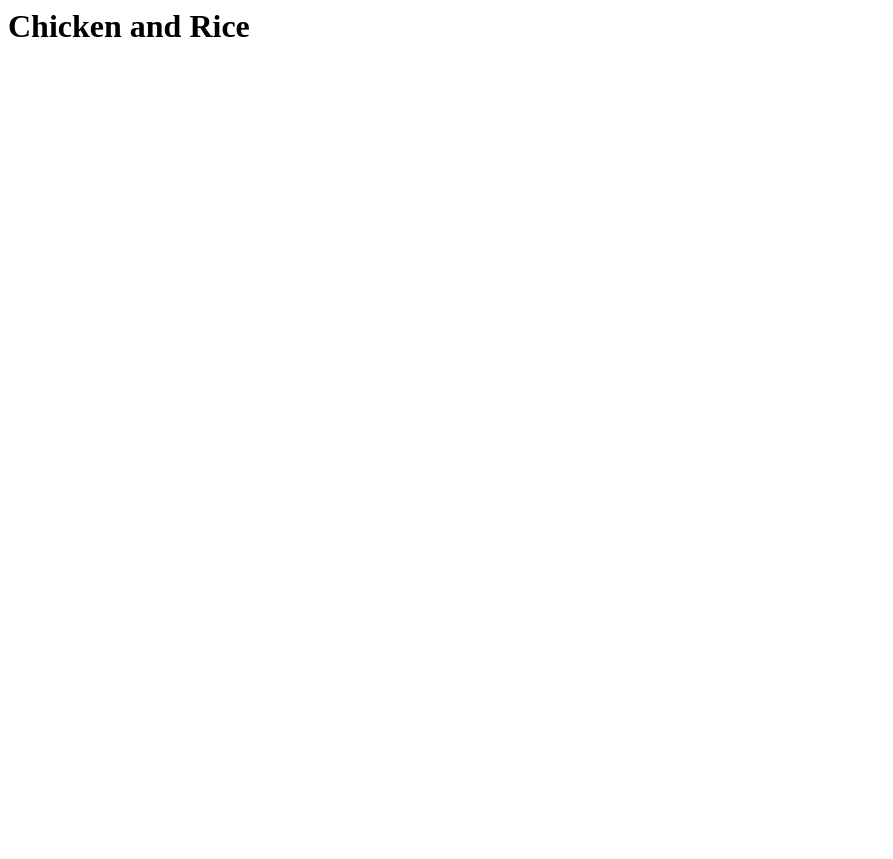
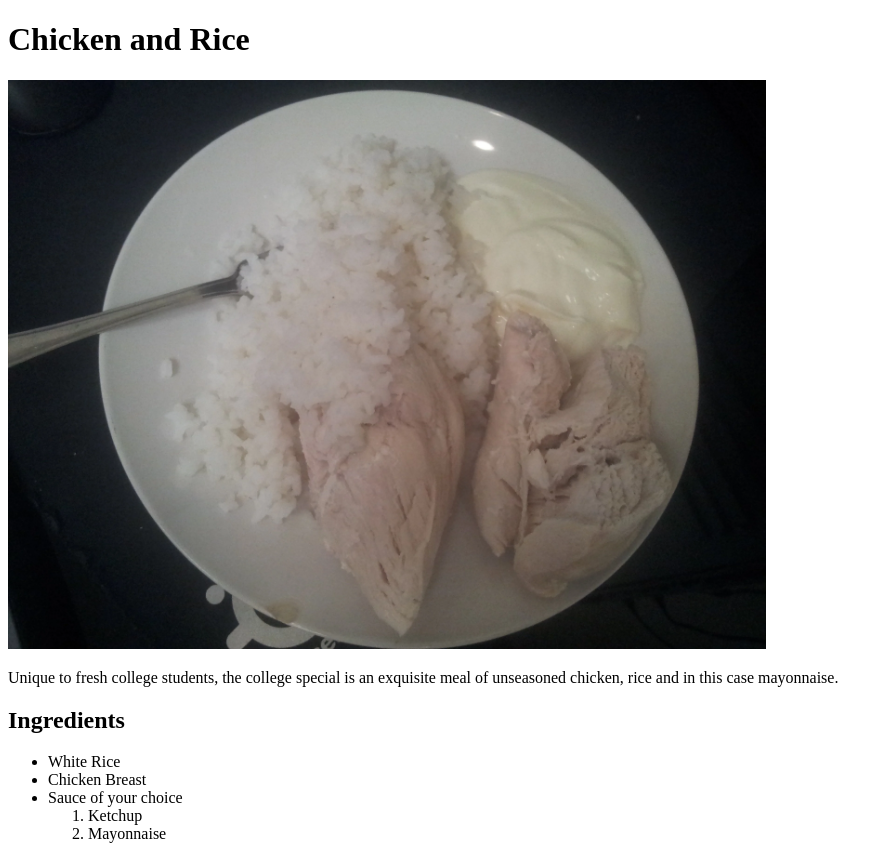
Before and after one commit to nathannguyent/odin-recipes, a plain HTML site: page recipes/Chicken-rice.html in a window 1280 px wide. Shown: the whole page, without its empty margins (0-893 px from the left). Before the commit the page ends 800 px from the top, so only its background shows below. Drawn offline with Linux system fonts and the light colour scheme.

Commit message:
Added image, description, ingredients list

```diff
--- a/recipes/Chicken-rice.html
+++ b/recipes/Chicken-rice.html
@@ -1 +1,25 @@
-<h1>Chicken and Rice</h1>
+<!DOCTYPE html>
+<html lang="en">
+<head>
+    <meta charset="UTF-8">
+    <title>The College Special</title>
+</head>
+<body>
+    <h1>Chicken and Rice</h1>
+        <img src="/images/chicken-rice.webp"
+             width="60%"
+             height="auto">
+    <p>Unique to fresh college students, the college special is an exquisite meal of unseasoned chicken, rice and in this case mayonnaise.</p>
+    <h2>Ingredients</h2>
+        <ul>
+            <li>White Rice</li>
+            <li>Chicken Breast</li>
+            <li>Sauce of your choice</li>
+                <ol>
+                    <li>Ketchup</li>
+                    <li>Mayonnaise</li>
+                </ol>
+
+        </ul>
+</body>
+</html>
```
